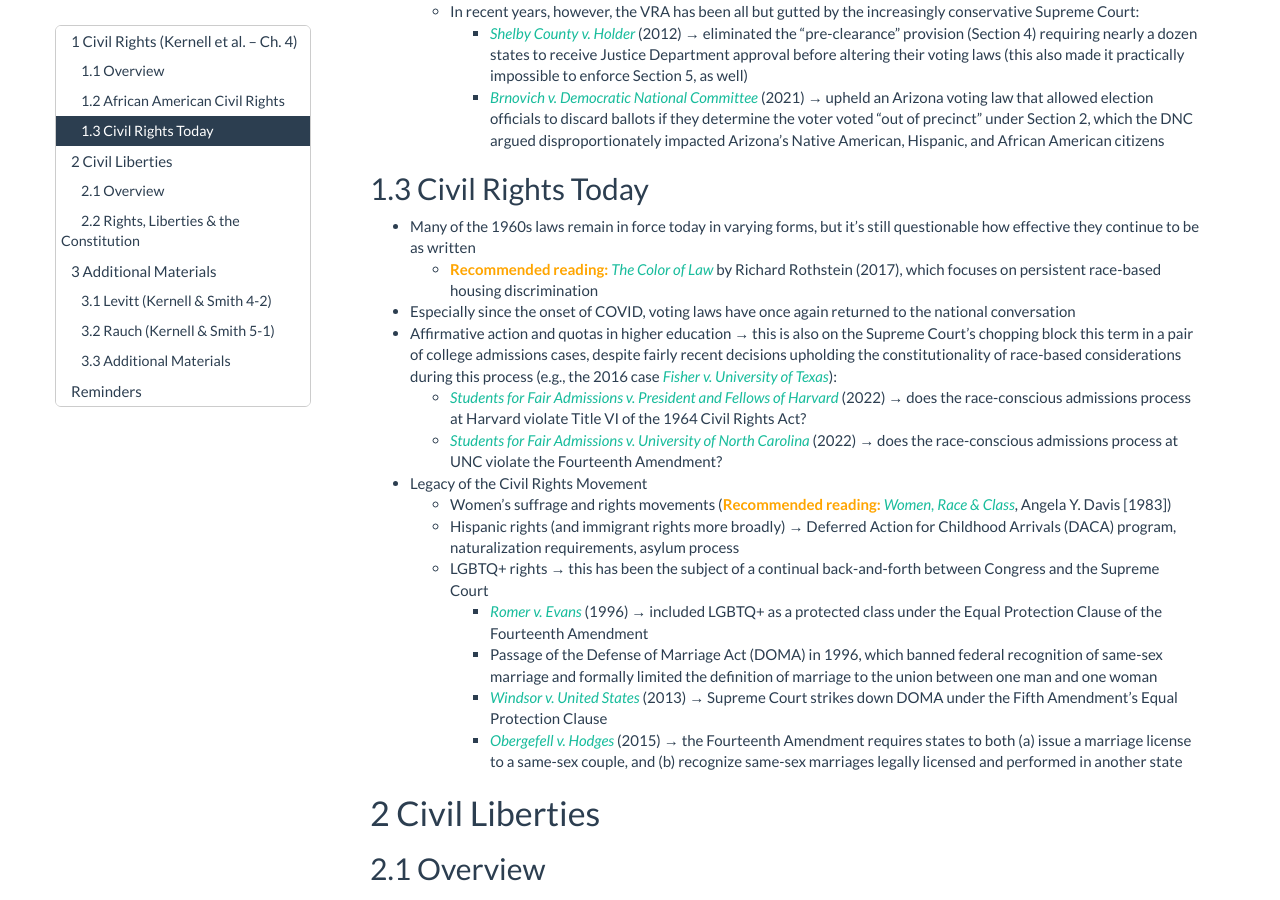
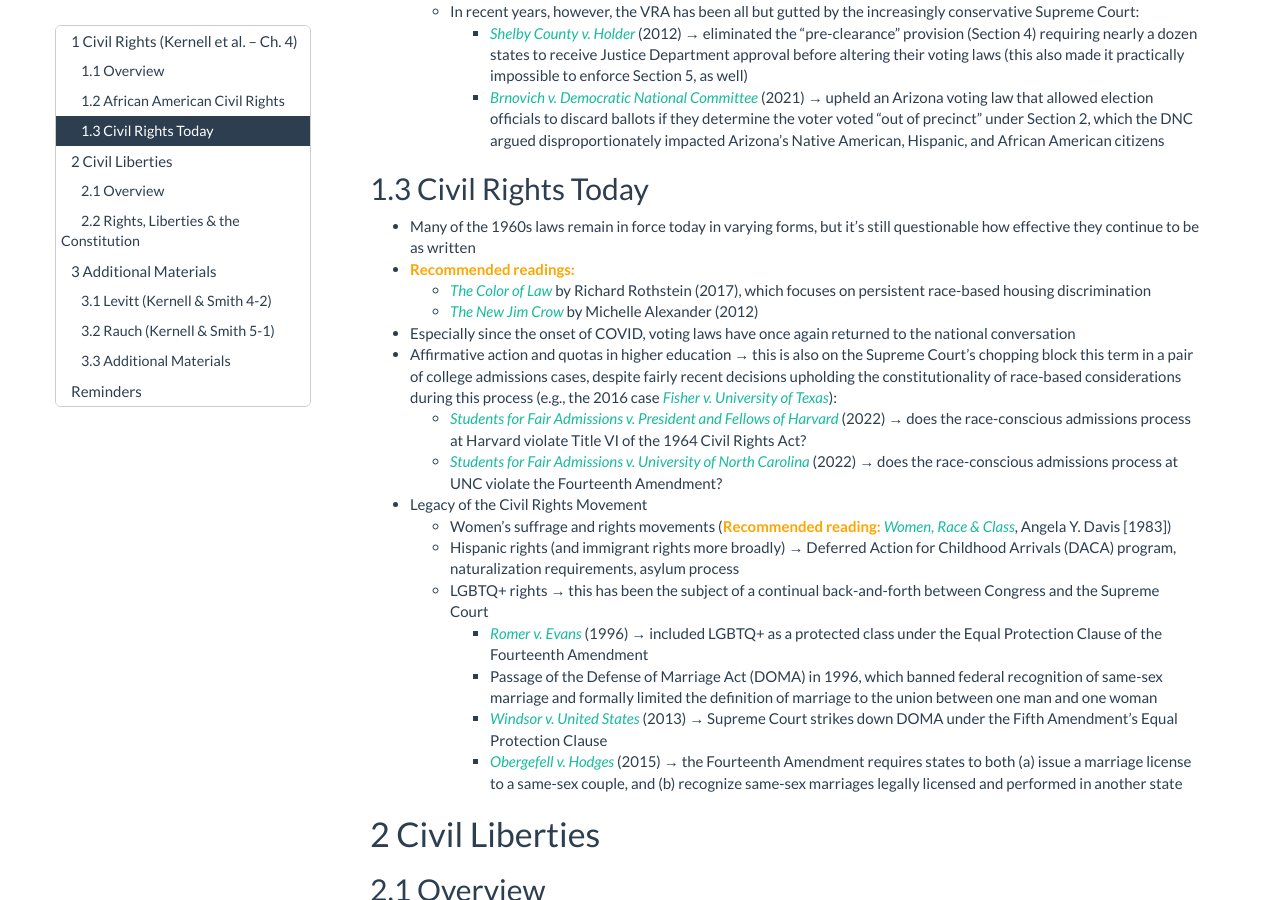
Before and after one commit to aaronameek/aaronameek.github.io, a Jekyll site: the page docs/1002_s23/html_notes/1002_s23_w3_ConstitutionalFramework2_notes.html, which Jekyll copies as it is, in a window 1280 px wide and 900 px high, scrolled down 2568 px. Built offline with Jekyll 4.4.1, drawn with Linux system fonts in a browser that asks for light colours; formulas are drawn with MathJax 3; some of the changed text lies outside the part shown.

Commit message:
Updates to 1002_s23_w3 materials

```diff
--- a/docs/1002_s23/html_notes/1002_s23_w3_ConstitutionalFramework2_notes.html
+++ b/docs/1002_s23/html_notes/1002_s23_w3_ConstitutionalFramework2_notes.html
@@ -1735,13 +1735,16 @@ Hispanic, and African American citizens</li>
 Today</h2>
 <ul>
 <li>Many of the 1960s laws remain in force today in varying forms, but
-it’s still questionable how effective they continue to be as written
-<ul>
+it’s still questionable how effective they continue to be as
+written</li>
 <li><strong><span style="color: orange;">Recommended
-reading:</span></strong>
-<a href="https://www.amazon.com/Color-Law-Forgotten-Government-Segregated/dp/1631492853" target="_blank"><em>The
+readings:</span></strong>
+<ul>
+<li><a href="https://www.amazon.com/Color-Law-Forgotten-Government-Segregated/dp/1631492853" target="_blank"><em>The
 Color of Law</em></a> by Richard Rothstein (2017), which focuses on
 persistent race-based housing discrimination</li>
+<li><a href="https://www.amazon.com/New-Jim-Crow-Incarceration-Colorblindness/dp/1595586431" target="_blank"><em>The
+New Jim Crow</em></a> by Michelle Alexander (2012)</li>
 </ul></li>
 <li>Especially since the onset of COVID, voting laws have once again
 returned to the national conversation</li>
@@ -1936,6 +1939,7 @@ and legislative (in)efficiency</li>
 <li>Sagal video</li>
 <li><em>John Lewis: Good Trouble</em></li>
 </ul>
+<p><br></p>
 </div>
 </div>
 <div id="reminders" class="section level1 unnumbered">
@@ -1946,6 +1950,9 @@ quizzes, and if you’re unsure, ask!</span></li>
 <li>If you email Forrest, please be sure to CC your TA
 (<em>me!</em>)</li>
 </ul>
+<p><br></p>
+<p><strong>↩︎ <a href="https://aaronameek.com/1002_s23">Return to main
+course page.</a></strong></p>
 </div>
 
 
```
Also changed, not shown: 3 other files.
